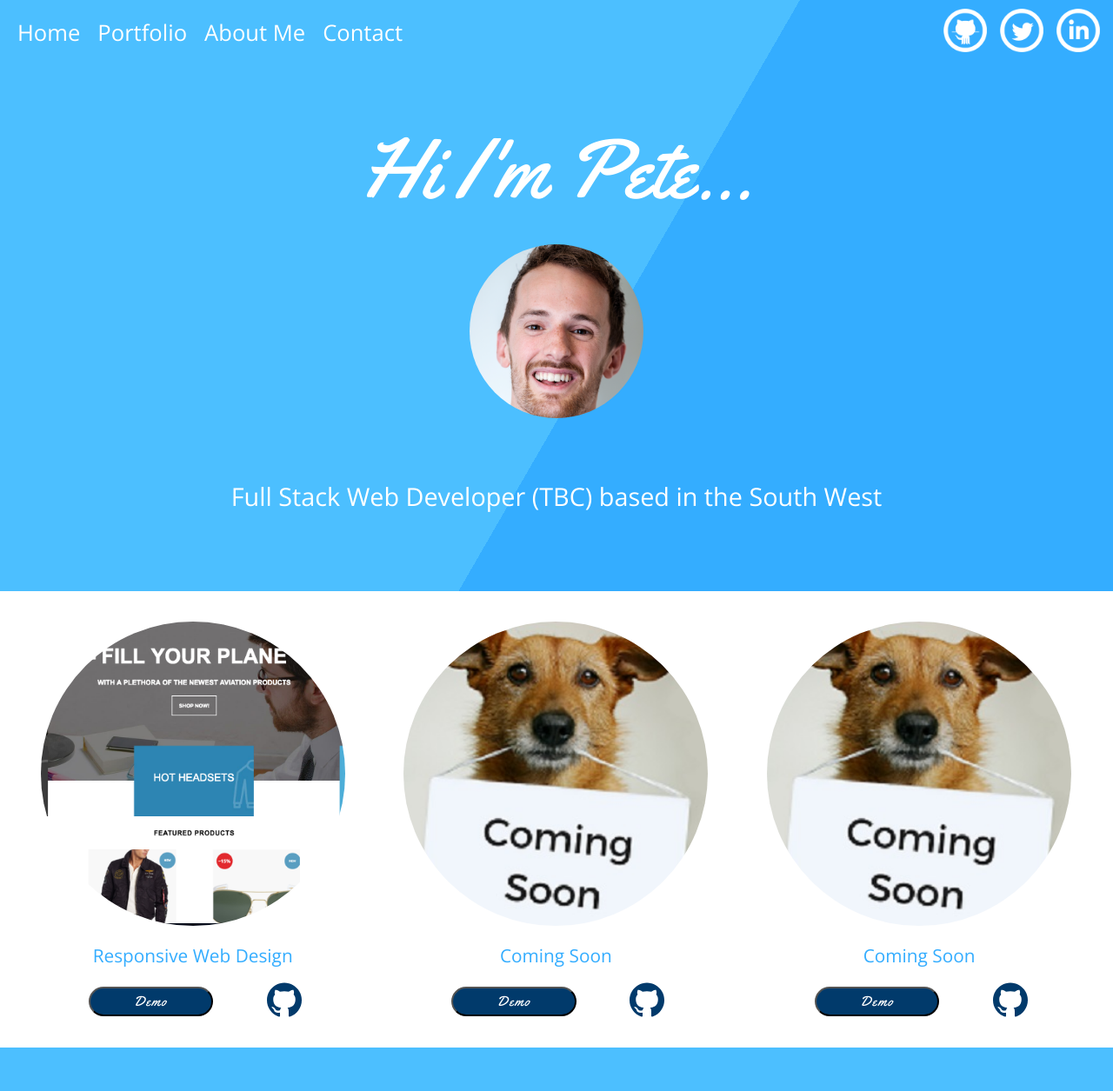
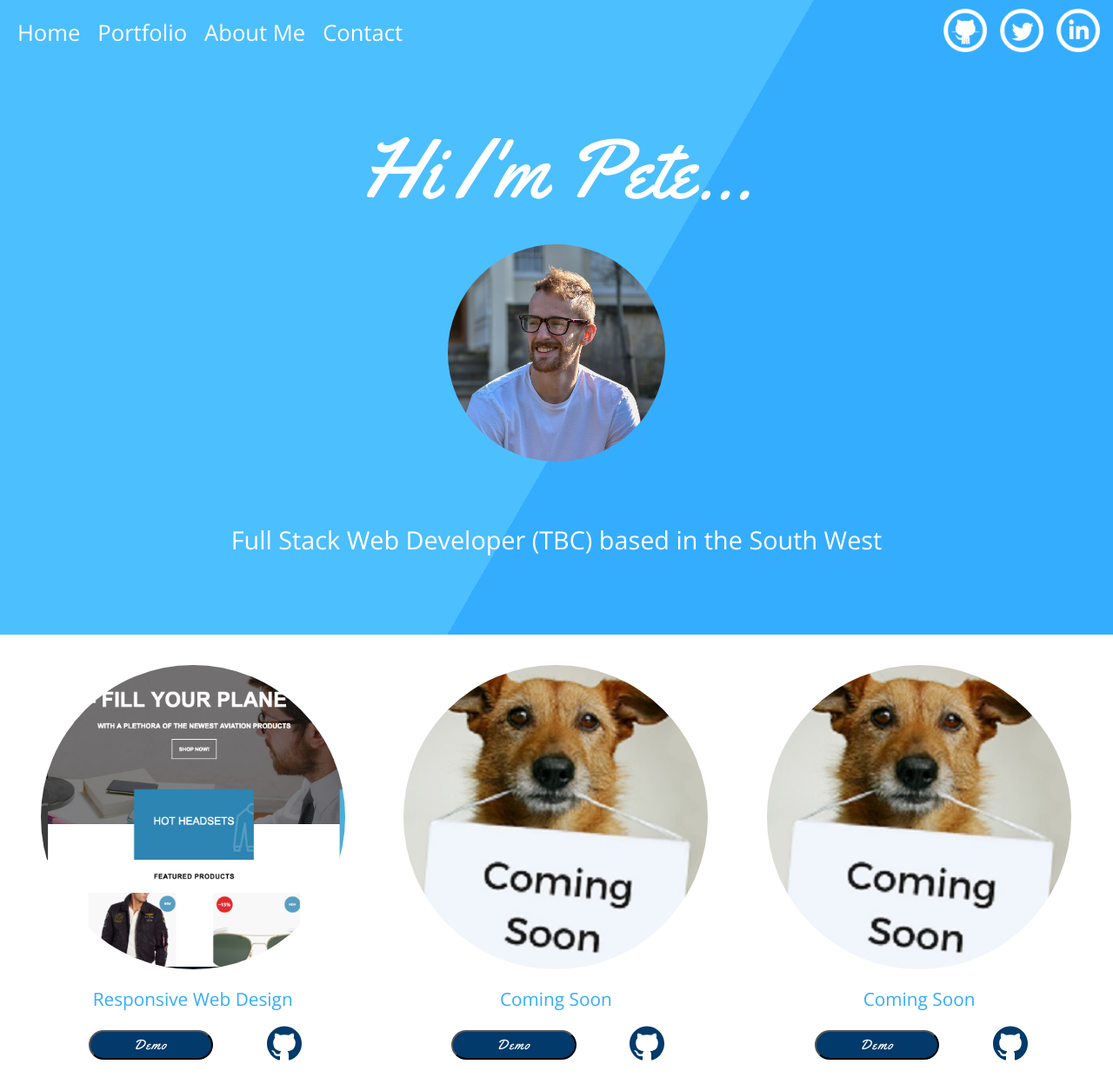
Before and after one commit to HazDuck/portfolio, a PHP site: page / in a window 1280 px wide. Shown: the whole page at 87% size. Before the commit the page ends 1205 px from the top, so only its background shows below. Run offline with PHP 8.4, Linux system fonts and the light colour scheme.

Commit message:
portfolio and template after bens comments

```diff
--- a/css/style.css
+++ b/css/style.css
@@ -88,15 +88,15 @@ a img{
 }
 
 .portrait{
-    width:200px;
-    height:200px;
+    width:250px;
+    height:250px;
     border-radius:50%;
     background-color: red;
     margin:20px auto;
     background-image: url("../pete.png");
     background-position: center;
+    background-size: cover;
     background-repeat: no-repeat;
-    background-size: cover;
 }
 
 .quote{
@@ -134,7 +134,7 @@ a img{
      background-image: url("../pilot.png");
      background-color: red;
      background-position: center;
-     background-repeat: no-repeat; /* Do not repeat the image */
+     background-repeat: no-repeat;
      background-size: cover;
  }
 
@@ -142,7 +142,7 @@ a img{
     background-image: url("../cs.jpg");
     background-color: red;
     background-position: center;
-    background-repeat: no-repeat; /* Do not repeat the image */
+    background-repeat: no-repeat;
     background-size: cover;
 }
 
@@ -166,7 +166,6 @@ a img{
 .port-links{
     width:250px;
     margin:5px auto;
-    height:40px;
 }
 
 .demo{
--- a/index.html
+++ b/index.html
@@ -1,9 +1,9 @@
 <!DOCTYPE html>
 <html lang="en">
 <head>
+    <title>Pete Heyes - Developer Chap</title>
     <meta charset="UTF-8">
     <link rel="stylesheet" href="css/style.css"/>
-    <title>Pete Heyes - Developer Chap</title>
     <link href="https://fonts.googleapis.com/css?family=Yellowtail" rel="stylesheet">
     <link href="https://fonts.googleapis.com/css?family=Open+Sans" rel="stylesheet">
 </head>
```
Also changed, not shown: pete.png.
